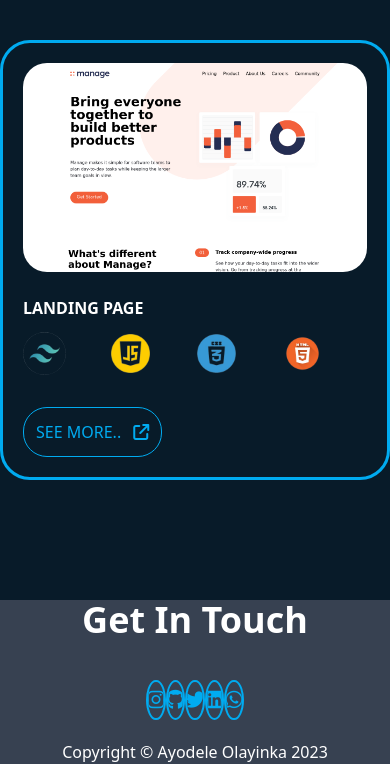
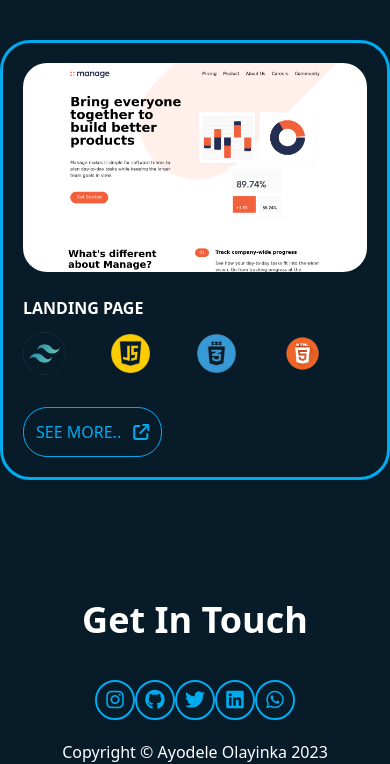
Before and after one commit to Olayinka-Ayode/Portfolio-1, a website: page index.html in a window 390 px wide. Shown: the part 4391-5155 px from the top of the page. Drawn offline with Linux system fonts and the light colour scheme.

Commit message:
fixes responsive footer

```diff
--- a/index.html
+++ b/index.html
@@ -163,12 +163,12 @@
         </div>
     </section>
 
-    <section id="contact" class="bg-gray-700">
+    <section id="contact" class="">
         <footer>
             <h1 class="relative text-4xl font-bold mb-10 text-center">Get In Touch</h1>
         </footer>
         <div class="footer flex justify-around flex-col items-center">
-            <div class="home-links bottom-10 w-1/4 flex justify-between mb-5">
+            <div class="home-links bottom-10 md:w-1/4 flex justify-between mb-5">
                 <a href="https://instagram.com/thedev001?igshid=OGQ5ZDc2ODk2ZA==" target="_blank"><i class="fa-brands fa-instagram"></i></a>
                 <a href="https://github.com/Olayinka-Ayode" target="_blank"><i class="fa-brands fa-github"></i></a>
                 <a href="https://twitter.com/Olayinka3463063" target="_blank"><i class="fa-brands fa-twitter"></i></a>
```
Also changed, not shown: output.css.
